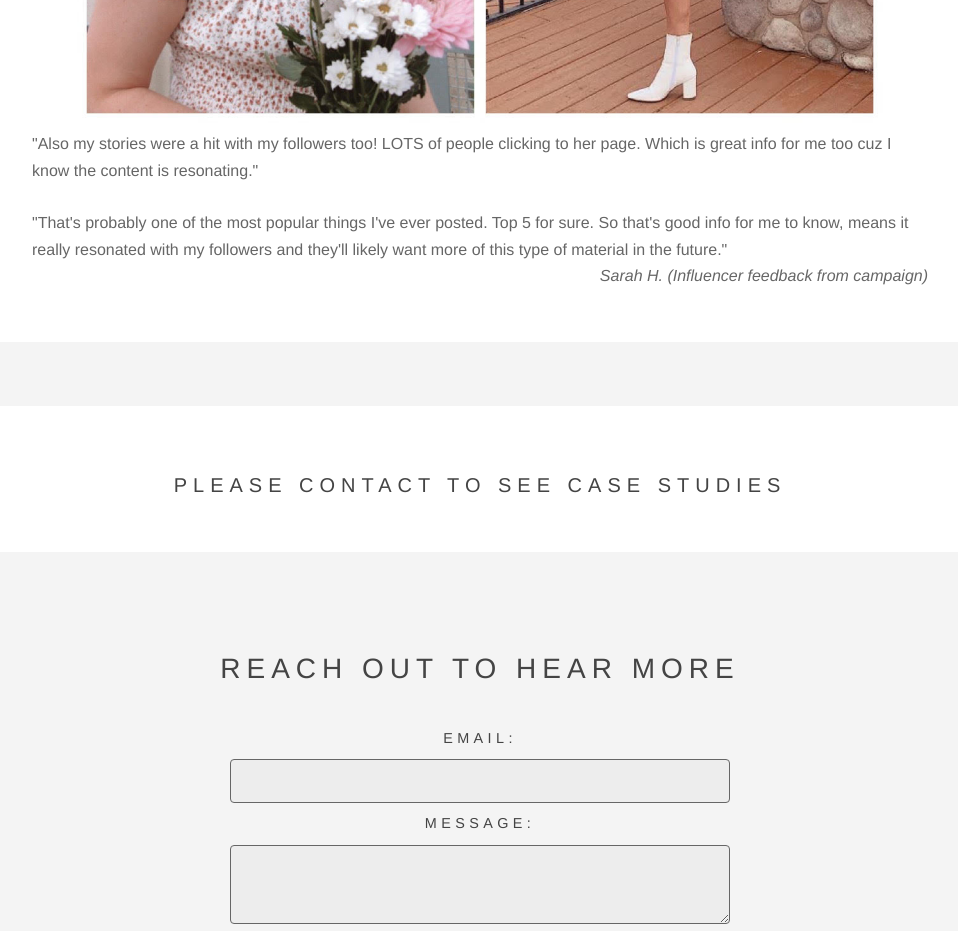
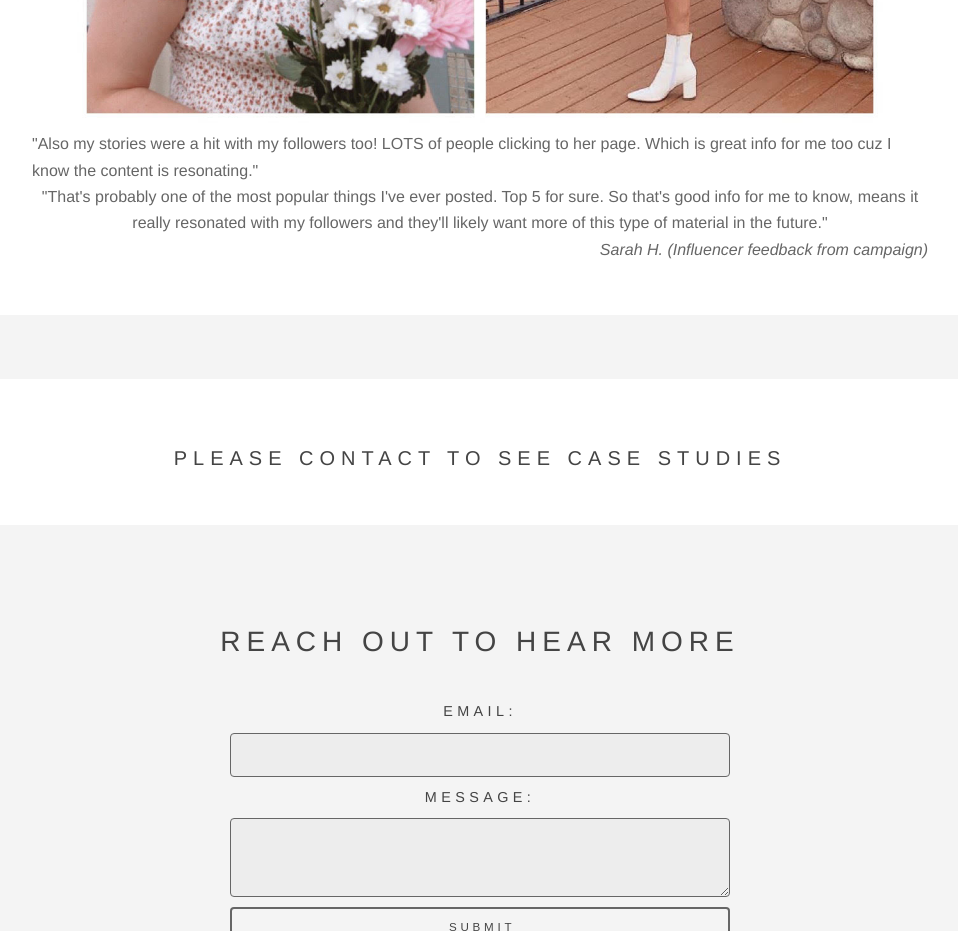
Before and after one commit to ryan4664/BrookeSocial, a plain HTML site: page portfolio.html in a window 1280 px wide. Shown: the part 1520-2451 px from the top of the page, without its empty margins (160-1118 px from the left). Drawn offline with nearby package versions, Linux system fonts and the light colour scheme.

Commit message:
linebreak

```diff
--- a/portfolio.html
+++ b/portfolio.html
@@ -39,7 +39,9 @@
           <p>
             "Also my stories were a hit with my followers too! LOTS of people
             clicking to her page. Which is great info for me too cuz I know the
-            content is resonating."<br /><br />
+            content is resonating."
+          </p>
+          <p>
             "That's probably one of the most popular things I've ever posted.
             Top 5 for sure. So that's good info for me to know, means it really
             resonated with my followers and they'll likely want more of this
```
